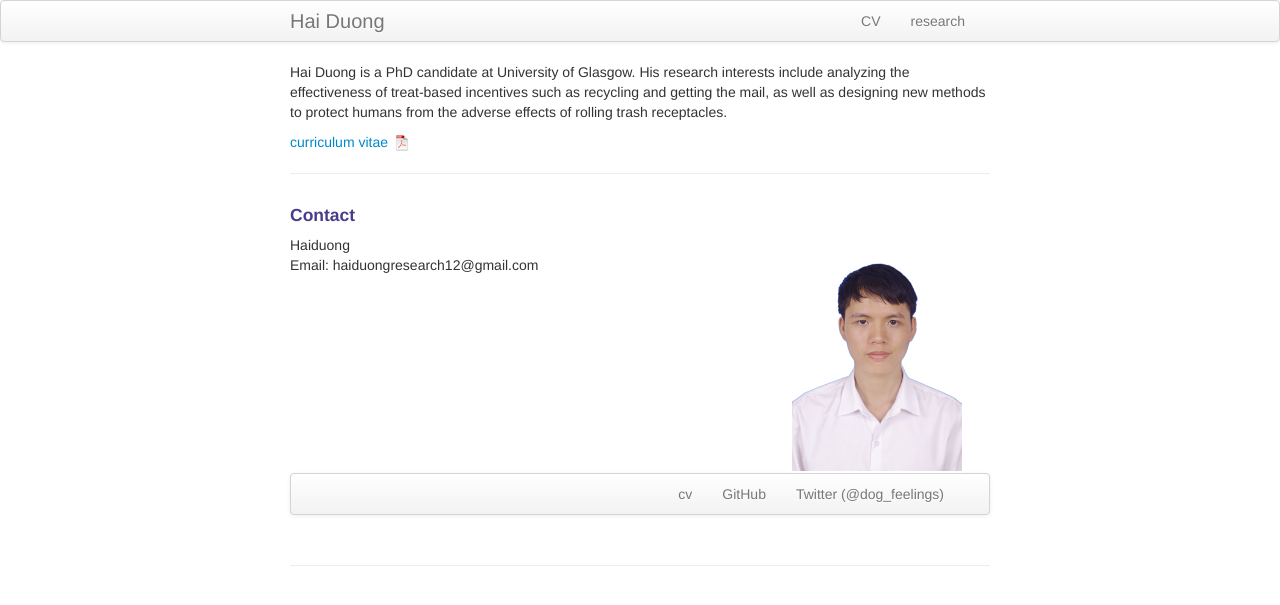
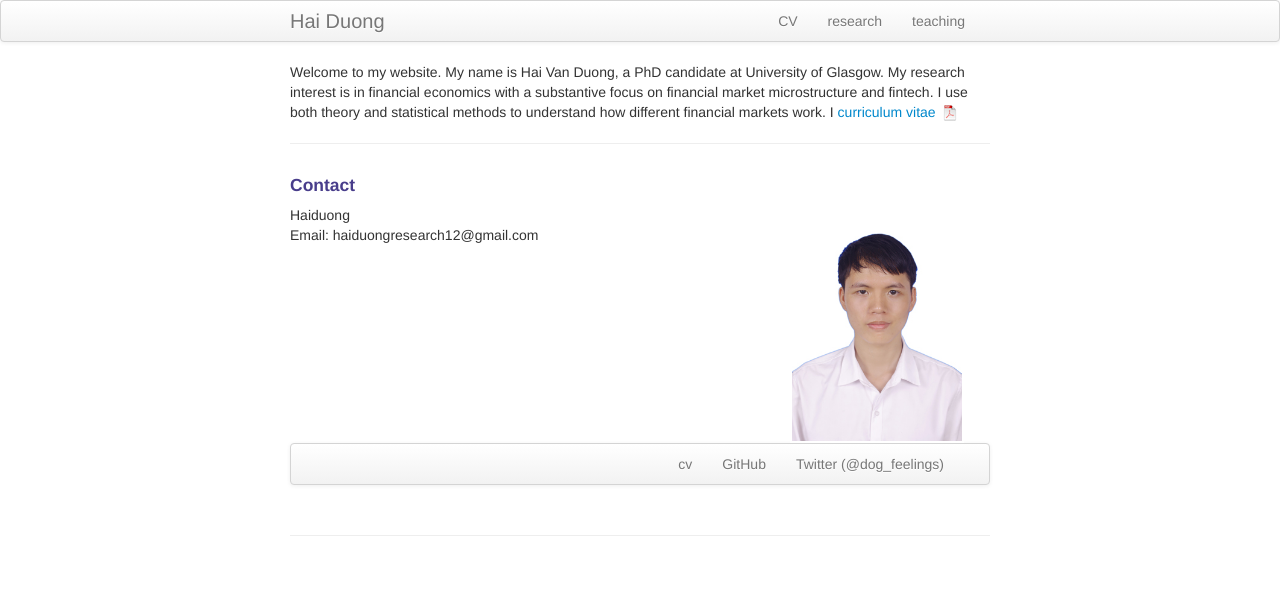
Before and after one commit to hai12strong/hai12strong.github.io, a Jekyll site: the page built from index.md, in a window 1280 px wide. Shown: the top 605 px of the page. Built offline with Jekyll 4.4.1, drawn with Linux system fonts in a browser that asks for light colours.

Commit message:
update my website

```diff
--- a/_includes/themes/twitter/default.html
+++ b/_includes/themes/twitter/default.html
@@ -37,6 +37,7 @@
           <ul class="nav">
               <li><a href="{{ BASE_PATH }}/assets/CV.pdf">CV</a></li>
               <li><a href="{{ BASE_PATH }}/pages/research.html">research</a></li>
+              <li><a href="{{ BASE_PATH }}/pages/teaching.html">teaching</a></li>
           </ul>
         </div>
       </div>
--- a/index.md
+++ b/index.md
@@ -5,8 +5,7 @@ description: Hai Duong is a PhD candidate at University of Glasgow.
 keywords: Finanical economcis, market microstructure, price impact, spoofing,
 ---
 
-Hai Duong is a PhD candidate at University of Glasgow. His research interests include analyzing the effectiveness of treat-based incentives such as recycling and getting the mail, as well as designing new methods to protect humans from the adverse effects of rolling trash receptacles.
-
+Welcome to my website. My name is Hai Van Duong, a PhD candidate at University of Glasgow. My research interest is in financial economics with a substantive focus on financial market microstructure and fintech. I use both theory and statistical methods to understand how different financial markets work. I
 [curriculum vitae ![CV as pdf]({{ BASE_PATH }}/pages/icons16/pdf-icon.png)]({{ BASE_PATH }}/assets/CV.pdf)<br/>
 
 
```
Also changed, not shown: pages/teaching.md (added, +21 -0 lines).
